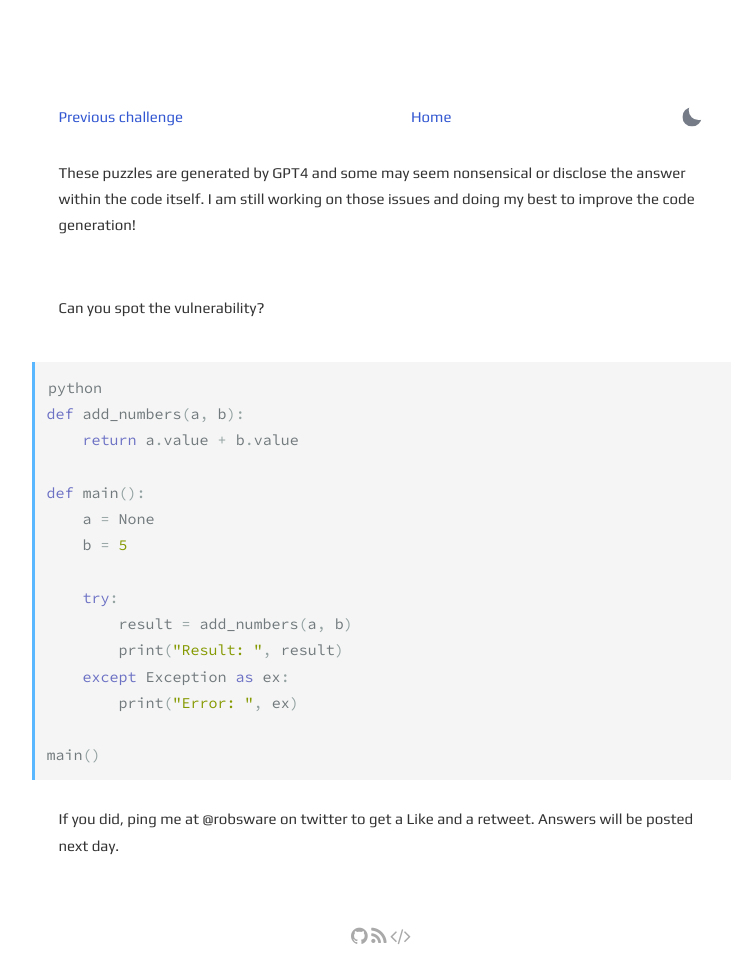
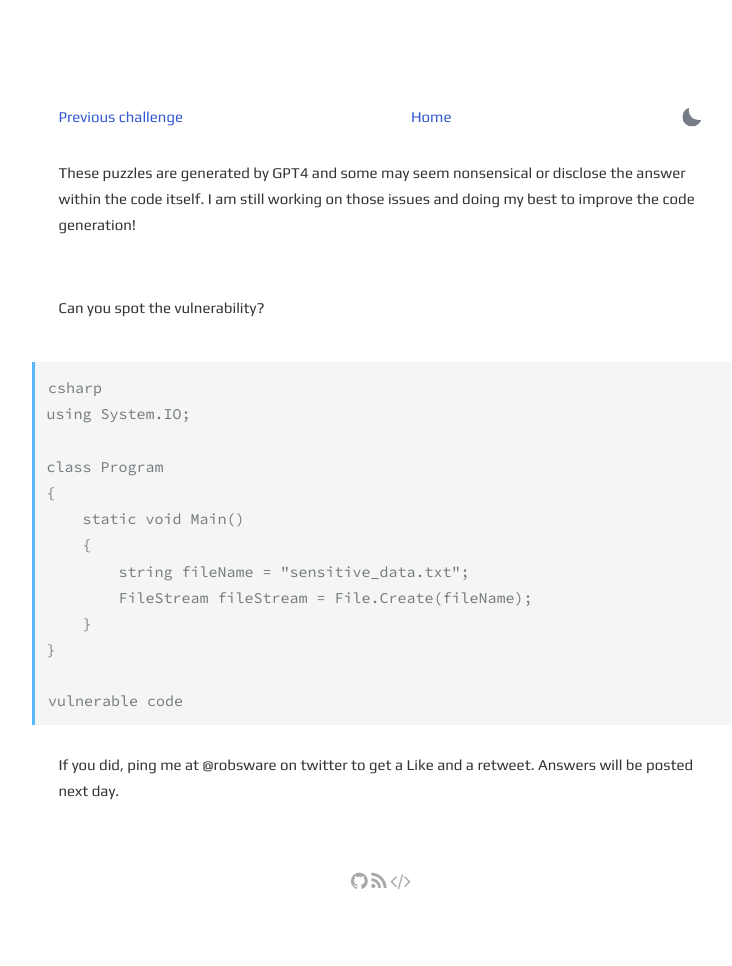
Before and after one commit to robsware/robsware.github.io, a Jekyll site: the page built from challenges/dailyappsec.html, in a window 1280 px wide. Shown: the whole page, without its empty margins (259-991 px from the left). Built offline with Jekyll 4.4.1, drawn with Linux system fonts in a browser that asks for light colours; after the commit the page ends 911 px from its top, so only the background shows below that.

Commit message:
Automated daily appsec challenge

```diff
--- a/challenges/dailyappsec.html
+++ b/challenges/dailyappsec.html
@@ -4,7 +4,7 @@ layout: page
 
 <section class="post">
     <div class="flex-row-between">
-    <a href="{{ site.url }}{{ site.baseurl }}/challenges/2023-05-06"> Previous challenge</a>
+    <a href="{{ site.url }}{{ site.baseurl }}/challenges/2023-05-10"> Previous challenge</a>
           <a href="{{ site.url }}{{ site.baseurl }}/"> Home</a>
       <button title="Change theme" id="theme-toggle" onclick="modeSwitcher()">
         <div></div>
@@ -14,24 +14,20 @@ layout: page
 <p>These puzzles are generated by GPT4 and some may seem nonsensical or disclose the answer within the code itself. I am still working on those issues and doing my best to improve the code generation!</p>
 <br><p>Can you spot the vulnerability?</p>
 <br>
-{% highlight html %}
-{% endhighlight %}
-{% highlight python %}
-python
-def add_numbers(a, b):
-    return a.value + b.value
+{% highlight html %}csharp
+using System.IO;
 
-def main():
-    a = None
-    b = 5
-
-    try:
-        result = add_numbers(a, b)
-        print("Result: ", result)
-    except Exception as ex:
-        print("Error: ", ex)
-
-main()
+class Program
+{
+    static void Main()
+    {
+        string fileName = "sensitive_data.txt";
+        FileStream fileStream = File.Create(fileName);
+    }
+}
 
 {% endhighlight %}
+{% highlight c# %}
+vulnerable code
+{% endhighlight %}
 <br>If you did, ping me at @robsware on twitter to get a Like and a retweet. Answers will be posted next day.
```
Also changed, not shown: challenges/2023-05-10.html (added, +76 -0 lines).
